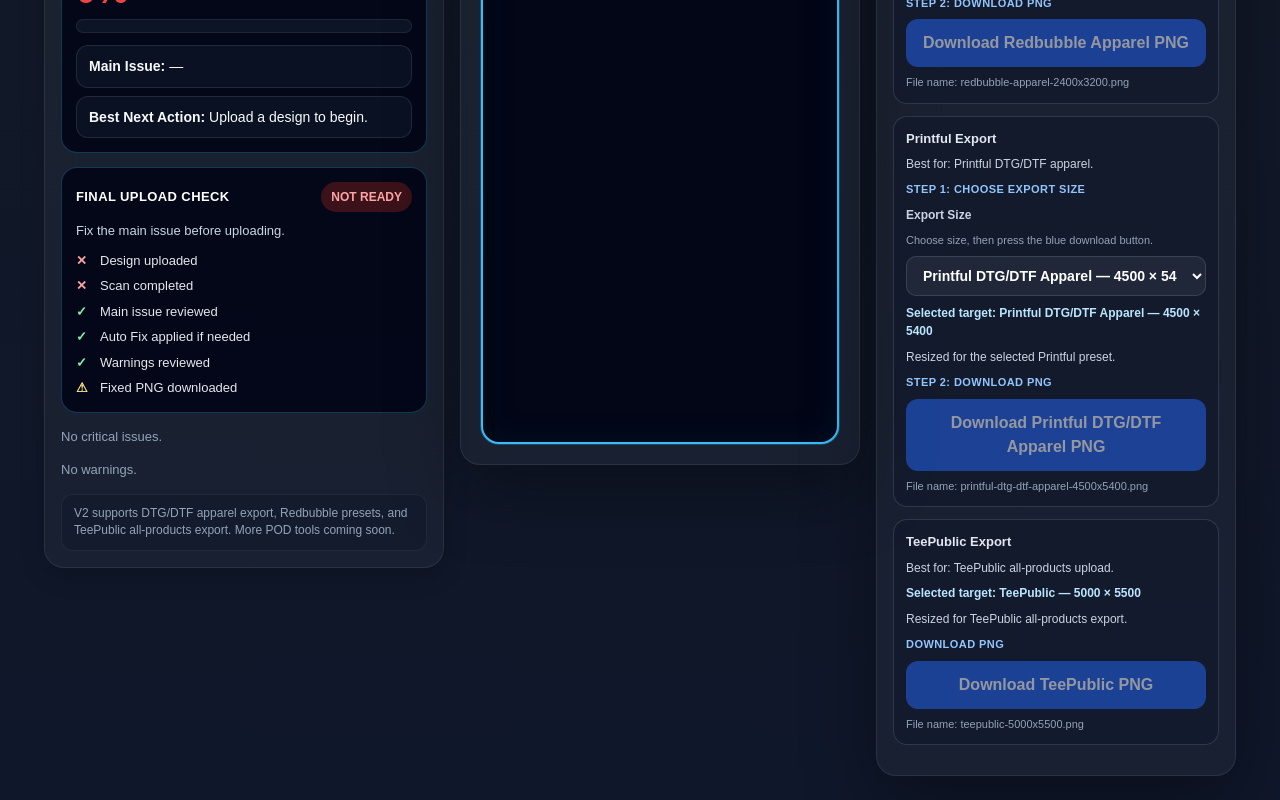
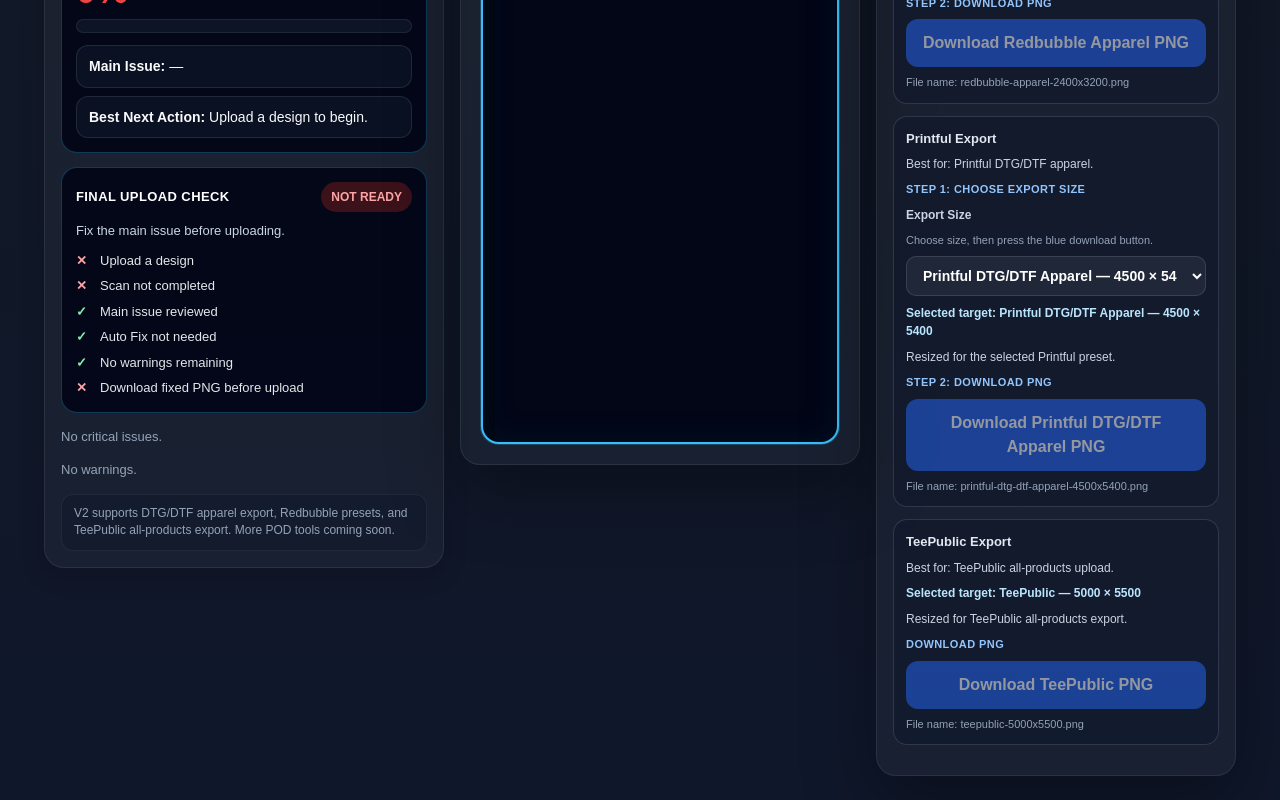
Before and after one commit to noobmacker-creator/pod-design-checker, a Next.js app: page / in a window 1280 px wide. Shown: the part 755-1555 px from the top of the page. Built offline with nearby package versions, Linux system fonts and the light colour scheme.

Commit message:
fix final upload checklist wording

```diff
--- a/app/components/ScanResultsPanel.tsx
+++ b/app/components/ScanResultsPanel.tsx
@@ -934,28 +934,49 @@ export default function ScanResultsPanel({
           finalColor = '#fca5a5';
           finalBg = 'rgba(127,29,29,0.45)';
           finalMsg = 'Fix the main issue before uploading.';
-        } else if (fixedDownloaded && !hasWarnings) {
+        } else if (hasWarnings) {
+          finalLabel = 'REVIEW FIRST';
+          finalColor = '#fde68a';
+          finalBg = 'rgba(120,53,15,0.45)';
+          finalMsg = 'Review remaining warnings before upload.';
+        } else if (fixedDownloaded) {
           finalLabel = 'READY TO UPLOAD';
           finalColor = '#86efac';
           finalBg = 'rgba(20,83,45,0.55)';
           finalMsg = 'Your fixed PNG is ready for POD upload.';
         } else {
-          finalLabel = 'REVIEW FIRST';
-          finalColor = '#fde68a';
-          finalBg = 'rgba(120,53,15,0.45)';
-          finalMsg = 'Review the remaining warnings before uploading.';
+          finalLabel = 'READY TO DOWNLOAD';
+          finalColor = '#7dd3fc';
+          finalBg = 'rgba(7,89,133,0.50)';
+          finalMsg = 'No critical issues remain. Download the fixed PNG before uploading.';
         }
 
         const checklist = [
-          { label: 'Design uploaded', status: img ? 'pass' : 'fail' },
-          { label: 'Scan completed', status: scanCompleted ? 'pass' : 'fail' },
-          { label: 'Main issue reviewed', status: noFailRemain ? 'pass' : 'fail' },
+          { label: img ? 'Design uploaded' : 'Upload a design', status: img ? 'pass' : 'fail' },
           {
-            label: 'Auto Fix applied if needed',
+            label: scanCompleted ? 'Scan completed' : 'Scan not completed',
+            status: scanCompleted ? 'pass' : 'fail',
+          },
+          {
+            label: noFailRemain ? 'Main issue reviewed' : 'Fix main issue first',
+            status: noFailRemain ? 'pass' : 'fail',
+          },
+          {
+            label: autoFixApplied
+              ? 'Auto Fix applied'
+              : autoFixNeeded
+              ? 'Run Auto Fix if needed'
+              : 'Auto Fix not needed',
             status: autoFixApplied ? 'pass' : autoFixNeeded ? 'warn' : 'pass',
           },
-          { label: 'Warnings reviewed', status: hasWarnings ? 'warn' : 'pass' },
-          { label: 'Fixed PNG downloaded', status: fixedDownloaded ? 'pass' : 'warn' },
+          {
+            label: hasWarnings ? 'Review remaining warnings' : 'No warnings remaining',
+            status: hasWarnings ? 'warn' : 'pass',
+          },
+          {
+            label: fixedDownloaded ? 'Fixed PNG downloaded' : 'Download fixed PNG before upload',
+            status: fixedDownloaded ? 'pass' : img ? 'warn' : 'fail',
+          },
         ];
         const mark = (s: string) => (s === 'pass' ? '✓' : s === 'warn' ? '⚠' : '✕');
         const markColor = (s: string) => (s === 'pass' ? '#86efac' : s === 'warn' ? '#fde68a' : '#fca5a5');
```
